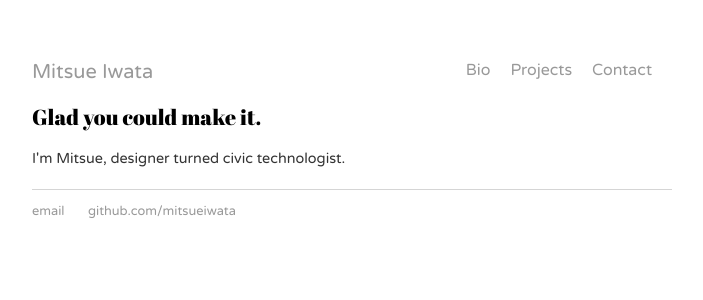
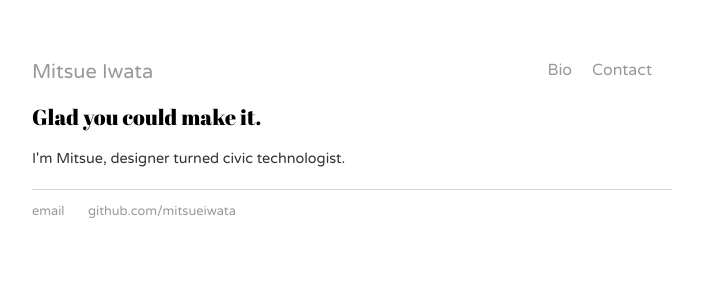
Before and after one commit to MitsueIwata/mitsueiwata.github.io, a Jekyll site: the page built from index.html, in a window 1280 px wide. Shown: the top 300 px of the page, without its empty margins (288-991 px from the left). Built offline with Jekyll 4.4.1, drawn with Linux system fonts in a browser that asks for light colours.

```diff
--- a/_layouts/default.html
+++ b/_layouts/default.html
@@ -18,7 +18,7 @@
 		    		<ul>
 		        		<li class="header-name"><a href="/">Mitsue Iwata</a></li>
 	        			<li style="float:right"><a href="/contact">Contact</a></li>
-	        			<li style="float:right"><a href="/projects">Projects</a></li>
+	        			<!--li style="float:right"><a href="/projects">Projects</a></li -->
 	        			<li style="float:right"><a href="/bio">Bio</a></li>
 		    		</ul>
 				</nav>
```
